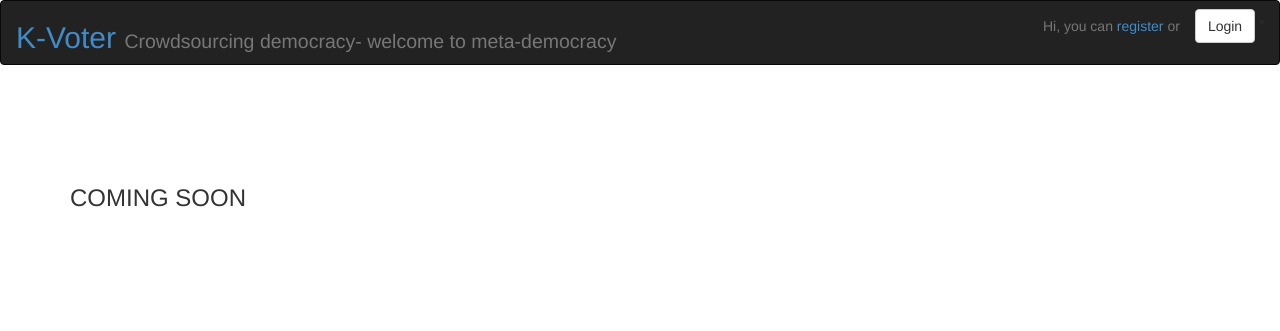
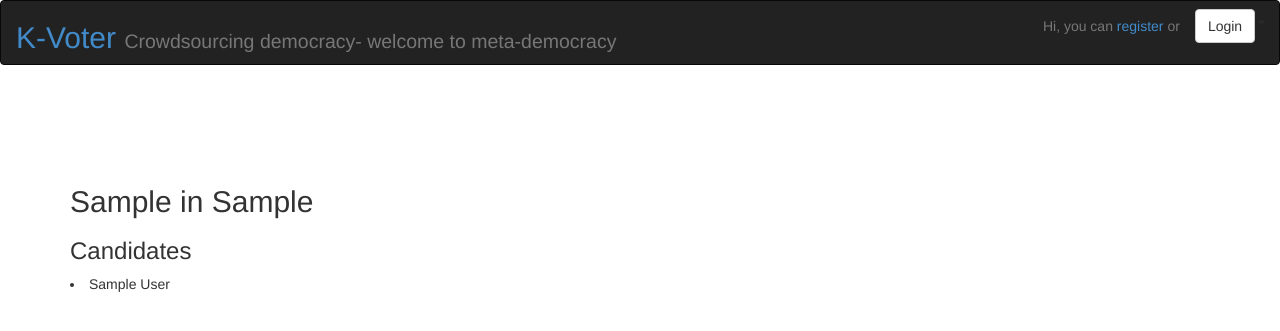
Before and after one commit to kvoter/k-voter, a Flask app: page / in a window 1280 px wide. Shown: the top 331 px of the page. Run offline with Flask 2, Linux system fonts and the light colour scheme; tables that the repository leaves empty hold one stand-in row (values such as "Sample post"); some libraries are stand-ins or nearby versions.

Commit message:
Basic candidate listing per election

```diff
--- a/kvoter/auth.py
+++ b/kvoter/auth.py
@@ -150,8 +150,8 @@ def my_account_view():
     if request.method == 'POST' and form.validate():
         try:
             election = Election.query.filter(
-                Election.election_type==form.election_type.data,
-                Election.location==form.location.data).one()
+                Election.election_type == form.election_type.data,
+                Election.location == form.location.data).one()
         except NoResultFound:
             flash(
                 'There is no %s election in %s' % (
--- a/kvoter/db.py
+++ b/kvoter/db.py
@@ -38,6 +38,9 @@ class Election(db.Model):
     location = db.Column(db.String(80))
     potential_voters = db.Column(db.Integer())
     date_of_vote = db.Column(db.DateTime())
+    candidates = db.relationship('User', secondary=candidates,
+                                 backref=db.backref('elections',
+                                                    lazy='dynamic'))
 
     def __init__(self, election_type, location, potential_voters,
                  date_of_vote):
--- /dev/null
+++ b/kvoter/home.py
@@ -0,0 +1,19 @@
+from flask import render_template
+from kvoter import app
+from kvoter.db import Election
+
+
+@app.route("/")
+def home_view():
+    elections = Election.query.all()
+    elections = [
+        {
+            'type': election.election_type,
+            'location': election.location,
+            'candidates': [candidate
+                           for candidate in election.candidates],
+        }
+        for election in elections
+    ]
+
+    return render_template("home.html", elections=elections)
--- a/kvoter/routes.py
+++ b/kvoter/routes.py
@@ -1,22 +1,15 @@
-from flask import render_template
-from flask.ext.login import login_required
 from kvoter import app
 from kvoter.auth import (login_view, logout_view, register_view,
                          my_account_view)
 from kvoter.election import create_election_view
+from kvoter.home import home_view
 
-
-@app.route("/")
-def home_page():  # Why does this throw an exception?
-    return render_template("home.html")
-
-
-@app.route("/admin")
-@login_required
-def admin_page():
-    return render_template("admin.html")
-
-
+app.add_url_rule(
+    '/',
+    'home',
+    home_view,
+    methods=['GET', 'POST'],
+)
 app.add_url_rule(
     '/login',
     'login',
--- a/kvoter/templates/_base.html
+++ b/kvoter/templates/_base.html
@@ -22,7 +22,7 @@
         <div class="nav nav-pills pull-right">
 
         {% if current_user and current_user.name %}
-          <p class="navbar-text">Hello, {{ current_user.name }}!</p>
+          <p class="navbar-text">Hello, <a href="{{ url_for('me') }}">{{ current_user.name }}</a>!</p>
           <a type="button" class="btn btn-default navbar-btn" href="{{ url_for('logout') }}?next={{ request.path }}">Logout</a>
         {% else %}
 <!-- Logout on logged in, login on not logged in -->
--- a/kvoter/templates/home.html
+++ b/kvoter/templates/home.html
@@ -1,5 +1,15 @@
 {% extends "_base.html" %}
 
 {% block content %}
-    <h3>COMING SOON</h3>
+        {% for election in elections %}
+            <h2>{{ election["type"] }} in {{ election["location"] }} <!-- progress bar --></h2>
+            <h3>Candidates</h3>
+            <dl>
+                {% for candidate in election["candidates"] %}
+                    <li>
+                        {{ candidate.name }}
+                    </li>
+                {% endfor %}
+            </dl>
+        {% endfor %}
 {% endblock %}
```
